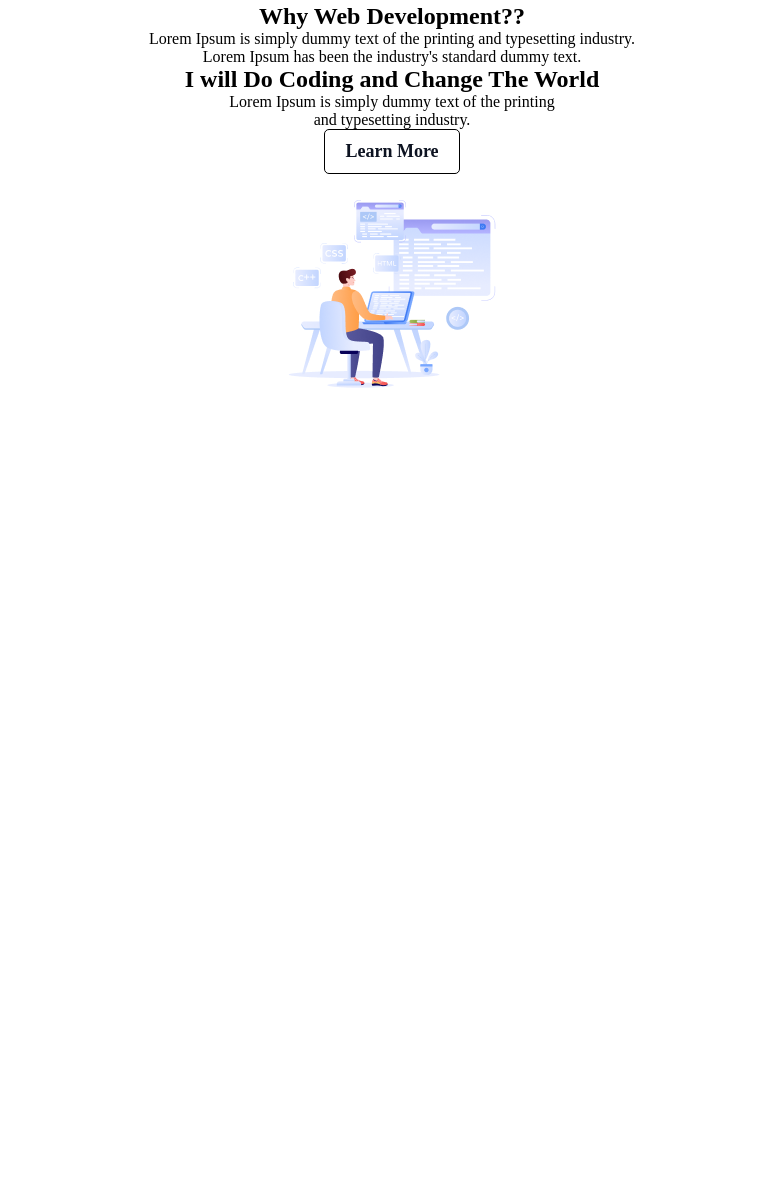
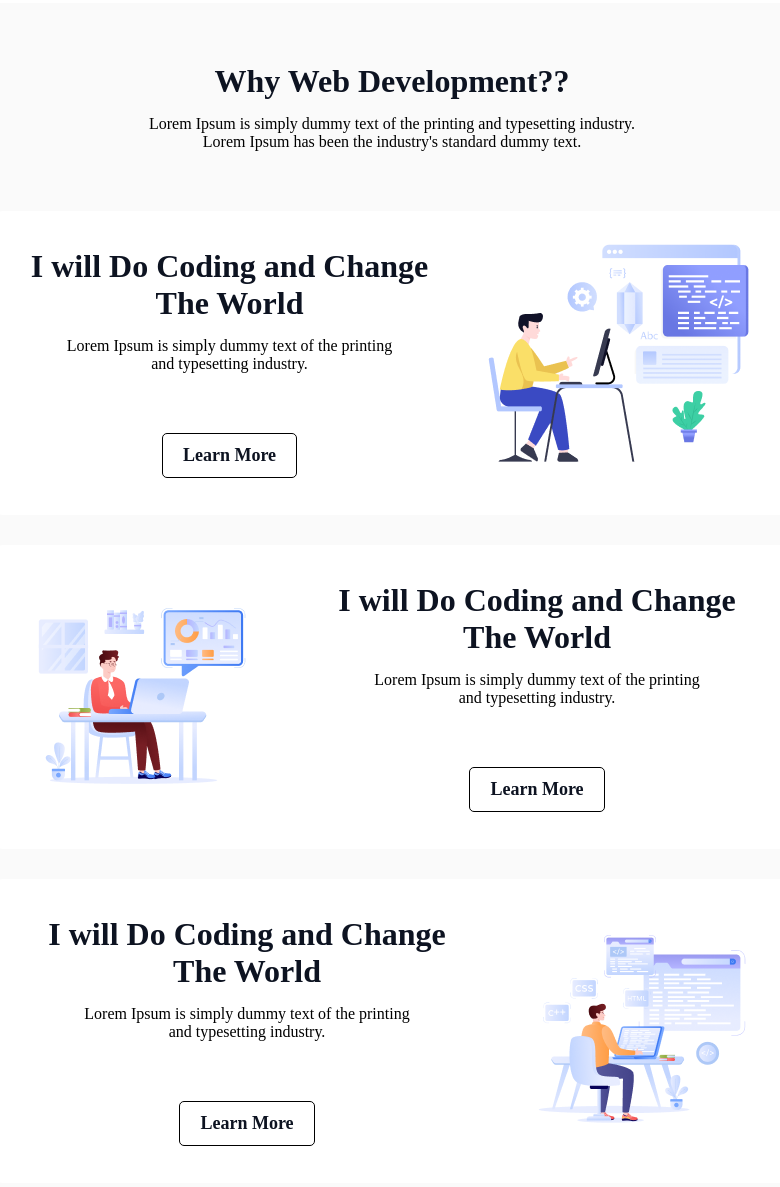
Before and after one commit to codewithtarikul/assignment-1, a plain HTML site: page index.html in a window 1280 px wide. Shown: the part 755-1942 px from the top of the page, without its empty margins (248-1028 px from the left). Before the commit the page ends 1243 px from the top, so only its background shows below. Drawn offline with Linux system fonts and the light colour scheme.

Commit message:
added web section

```diff
--- a/index.html
+++ b/index.html
@@ -27,8 +27,25 @@
     </header>
     <main>
         <section class="why-web-container">
-            <h2>Why Web Development??</h2>
-            <p>Lorem Ipsum is simply dummy text of the printing and typesetting industry. <br> Lorem Ipsum has been the industry's standard dummy text.</p>
+            <div class="web-section">
+                 <h2>Why Web Development??</h2>
+                <p>Lorem Ipsum is simply dummy text of the printing and typesetting industry. <br> Lorem Ipsum has been the industry's standard dummy text.</p>
+
+
+                <div class="web-content">
+                    <div class="first">
+                        <div class="first-content">
+                            <h2>I will Do Coding and Change The World</h2>
+                            <p>Lorem Ipsum is simply dummy text of the printing <br>
+                                and typesetting industry.</p>
+                            <button class="btn-all">Learn More</button>
+                        </div>
+                    </div>
+                    <div class="first-image"><img src="assets/Layer_1.png" alt=""></div>
+                </div>
+
+        <div class="web-content">
+            <div class="first-image"><img src="assets/Group 3.png" alt=""></div>
             <div class="first">
                 <div class="first-content">
                     <h2>I will Do Coding and Change The World</h2>
@@ -36,8 +53,21 @@
                          and typesetting industry.</p>
                     <button class="btn-all">Learn More</button>
                 </div>
+            </div>
+        </div>
+
+            <div class="web-content">
+                <div class="first">
+                    <div class="first-content">
+                        <h2>I will Do Coding and Change The World</h2>
+                        <p>Lorem Ipsum is simply dummy text of the printing <br>
+                            and typesetting industry.</p>
+                        <button class="btn-all">Learn More</button>
+                    </div>
+                </div>
                 <div class="first-image"><img src="assets/Group 4.png" alt=""></div>
             </div>
+        </div>
         </section>
     </main>
     <footer></footer>
--- a/style/style.css
+++ b/style/style.css
@@ -34,6 +34,7 @@ nav li{
     background-color: rgb(255, 255, 255);
     border-radius: 5px;
     border: 1px solid black;
+    cursor: pointer;
 }
 
 .hero-container{
@@ -77,7 +78,45 @@ nav li{
         letter-spacing: 1px;
     }
 
-    .why-web-container{
+
+
+.why-web-container{
         text-align: center;
+}
 
-    }
+
+.web-content{
+    display: flex;
+    text-align: center;
+    justify-content: center;
+    align-items: center;
+    gap: 50px;
+    background-color: #fff;
+    margin-bottom: 30px;
+    padding: 30px;
+    border-radius: 10px;
+}
+.web-section h2{
+    color: rgb(13, 19, 33);
+    font-family: Azeret Mono;
+    font-size: 32px;
+    font-weight: 800;
+    line-height: 37px;
+    letter-spacing: 0%;
+    text-align: center;
+    margin-bottom: 15px;
+}
+.web-section p{
+    margin-bottom: 60px;
+}
+
+.why-web-container{
+    margin: 0 auto;
+}
+.web-section{
+    border-radius: 16px;
+    background: rgba(13, 19, 33, 0.02);
+    width: 800px;
+    margin: 0 auto;
+    padding: 60px;
+}
```
